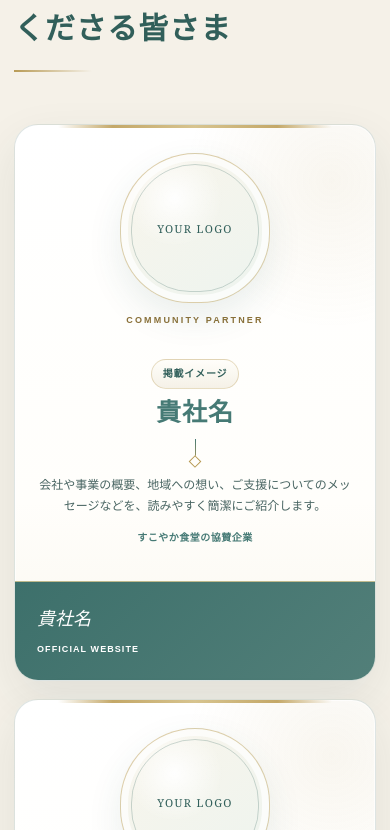
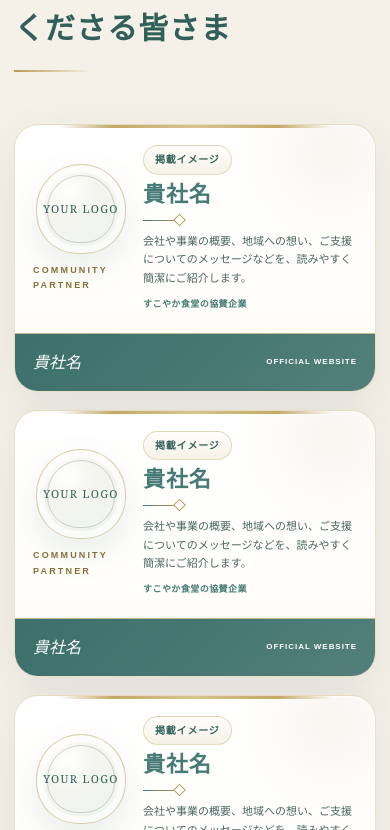
Before and after one commit to SUKOYAKASHOKUDO/sukoyaka-shokudo, a Next.js app: page /partners in a window 390 px wide. Shown: the part 1314-2144 px from the top of the page. Built offline with nearby package versions, Linux system fonts and the light colour scheme.

Commit message:
Refine partner cards with compact Canva layout

```diff
--- a/app/storybook-world.css
+++ b/app/storybook-world.css
@@ -1722,8 +1722,8 @@ body::selection {
   min-width: 0;
   overflow: hidden;
   flex-direction: column;
-  border: 1px solid rgba(49, 95, 90, 0.16);
-  border-radius: 28px;
+  border: 1px solid rgba(184, 155, 86, 0.3);
+  border-radius: 24px;
   background:
     radial-gradient(circle at 88% 10%, rgba(184, 155, 86, 0.09), transparent 25%),
     linear-gradient(180deg, #fff 0%, #fffefb 68%, #faf7ee 100%);
@@ -1746,12 +1746,12 @@ body::selection {
 
 .partner-showcase-body {
   display: grid;
-  min-height: 374px;
+  min-height: 268px;
   flex: 1;
-  grid-template-columns: 1fr;
-  align-content: start;
-  gap: 14px;
-  padding: clamp(22px, 2.5vw, 30px) clamp(18px, 2vw, 26px);
+  align-items: center;
+  grid-template-columns: 104px minmax(0, 1fr);
+  gap: clamp(16px, 1.8vw, 24px);
+  padding: clamp(20px, 2vw, 26px);
 }
 
 .partner-logo-column {
@@ -1759,13 +1759,13 @@ body::selection {
   align-items: center;
   flex-direction: column;
   justify-content: center;
-  gap: 10px;
+  gap: 9px;
 }
 
 .partner-logo-arch {
   position: relative;
   display: grid;
-  width: min(132px, 54%);
+  width: 96px;
   aspect-ratio: 1;
   overflow: hidden;
   place-items: center;
@@ -1809,15 +1809,15 @@ body::selection {
 
 .partner-showcase-copy {
   display: flex;
-  align-items: center;
+  align-items: flex-start;
   flex-direction: column;
   justify-content: center;
-  text-align: center;
+  text-align: left;
 }
 
 .partner-preview-badge {
   display: inline-flex;
-  margin-bottom: 8px;
+  margin-bottom: 7px;
   border: 1px solid rgba(184, 155, 86, 0.34);
   border-radius: 999px;
   background: linear-gradient(180deg, #fffefa, #f5f1e7);
@@ -1831,7 +1831,7 @@ body::selection {
   margin: 0;
   color: #467a75;
   font-family: var(--storybook-round);
-  font-size: clamp(25px, 2.3vw, 33px);
+  font-size: clamp(22px, 2vw, 29px);
   font-weight: 900;
   letter-spacing: 0.04em;
   line-height: 1.22;
@@ -1841,22 +1841,24 @@ body::selection {
 .partner-showcase-rule {
   position: relative;
   display: block;
-  width: 1px;
-  height: 24px;
-  margin: 12px 0;
-  background: linear-gradient(#467a75, #b89b56);
+  width: 38px;
+  height: 1px;
+  margin: 11px 0;
+  background: linear-gradient(90deg, #467a75, #b89b56);
 }
 
 .partner-showcase-rule::after {
   position: absolute;
-  bottom: -3px;
-  left: 50%;
+  top: 50%;
+  right: -3px;
+  bottom: auto;
+  left: auto;
   width: 7px;
   height: 7px;
   border: 1px solid #b89b56;
   background: #fffefb;
   content: "";
-  transform: translateX(-50%) rotate(45deg);
+  transform: translateY(-50%) rotate(45deg);
 }
 
 .partner-showcase-copy p {
@@ -1865,31 +1867,31 @@ body::selection {
   margin: 0;
   overflow: hidden;
   color: #496562;
-  font-size: 12px;
-  line-height: 1.75;
+  font-size: 11px;
+  line-height: 1.7;
   -webkit-box-orient: vertical;
   -webkit-line-clamp: 4;
 }
 
 .partner-showcase-copy small {
-  margin-top: 12px;
+  margin-top: 9px;
   color: #467a75;
   font-weight: 800;
-  font-size: 10px;
+  font-size: 9px;
   letter-spacing: 0.05em;
 }
 
 .partner-showcase-footer {
   position: relative;
   display: flex;
-  min-height: 70px;
-  align-items: flex-start;
-  flex-direction: column;
+  min-height: 58px;
+  align-items: center;
+  flex-direction: row;
   justify-content: space-between;
-  gap: 8px;
+  gap: 14px;
   background: linear-gradient(135deg, #3d706b, #527f79);
   color: #fff;
-  padding: 14px clamp(18px, 2vw, 26px);
+  padding: 11px clamp(18px, 2vw, 24px);
 }
 
 .partner-showcase-footer::before {
@@ -1904,7 +1906,8 @@ body::selection {
 
 .partner-showcase-footer strong {
   font-family: Georgia, "Times New Roman", serif;
-  font-size: clamp(18px, 1.65vw, 23px);
+  min-width: 0;
+  font-size: clamp(16px, 1.45vw, 20px);
   font-style: italic;
   font-weight: 500;
 }
@@ -1912,7 +1915,7 @@ body::selection {
 .partner-showcase-footer a,
 .partner-showcase-footer span {
   color: inherit;
-  font-size: 9px;
+  font-size: 8px;
   font-weight: 800;
   letter-spacing: 0.12em;
   overflow-wrap: anywhere;
@@ -1979,10 +1982,11 @@ body::selection {
 
   .partner-showcase-body {
     min-height: 0;
+    grid-template-columns: 96px minmax(0, 1fr);
   }
 
   .partner-logo-arch {
-    width: min(150px, 48vw);
+    width: 90px;
   }
 }
 
@@ -1993,15 +1997,15 @@ body::selection {
   }
 
   .partner-showcase-body {
-    gap: 30px;
-    padding: 28px 22px 34px;
+    gap: 14px;
+    padding: 20px 18px;
   }
 
   .partner-showcase-footer {
-    align-items: flex-start;
-    flex-direction: column;
-    gap: 8px;
-    padding: 22px;
+    align-items: center;
+    flex-direction: row;
+    gap: 12px;
+    padding: 11px 18px;
   }
 }
 
```
